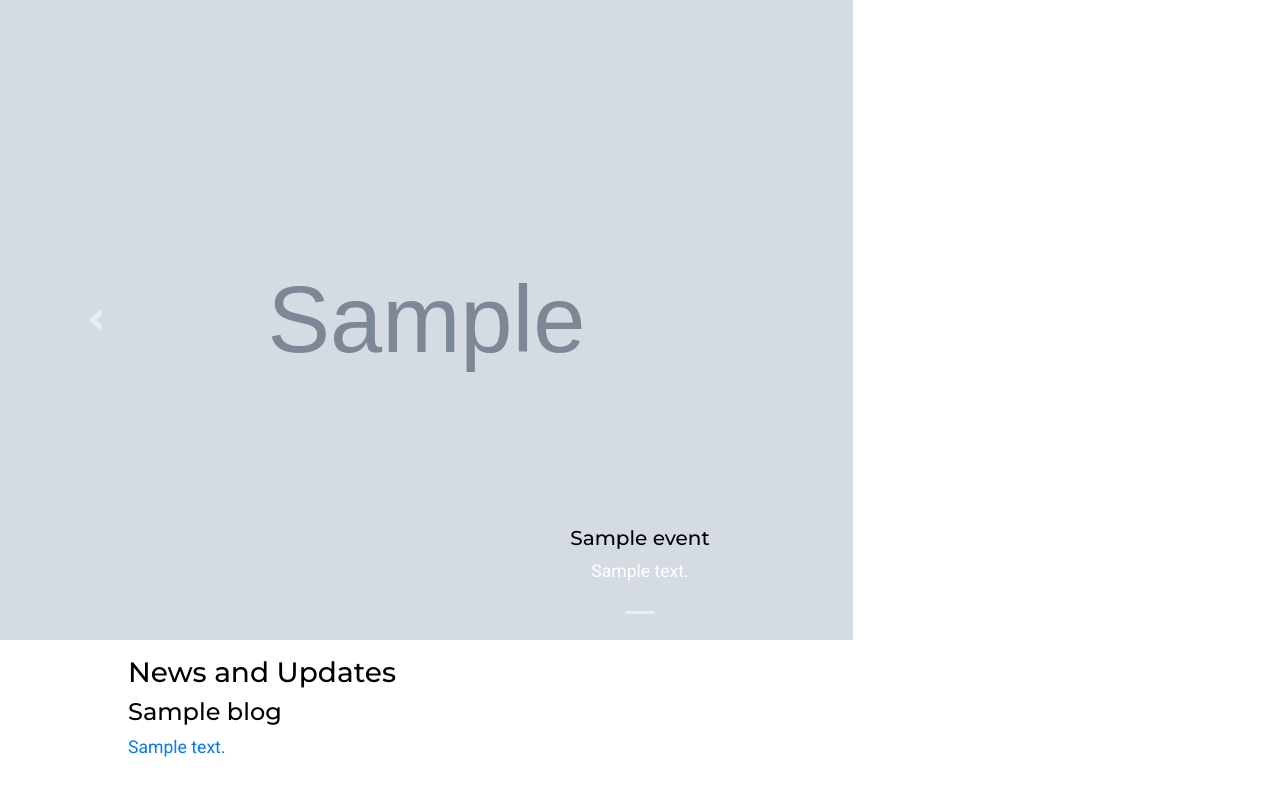
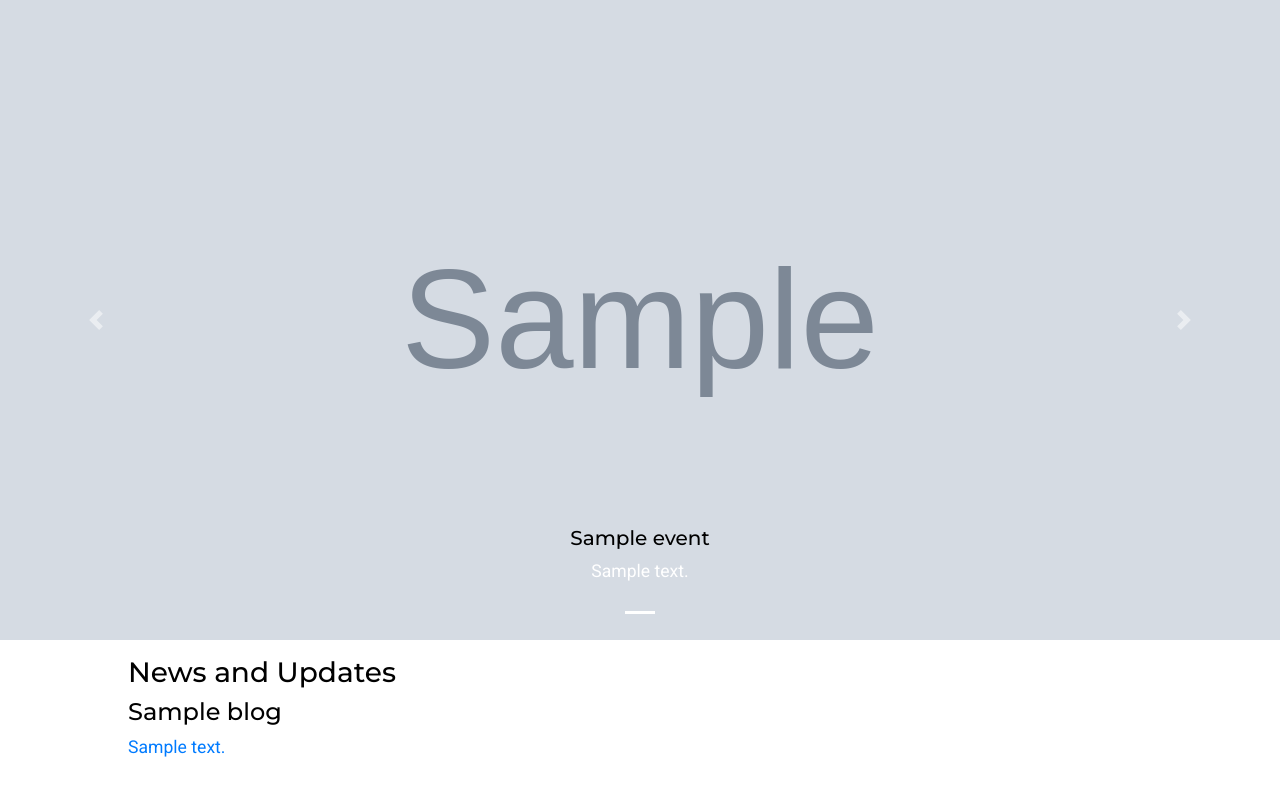
Before and after one commit to OZoneGuy/GEEKS-wesbite, a Django app: template django/home/templates/home/index.html in a window 1280 px wide. Shown: the part 66-859 px from the top of the page. Run offline with Django 3.2, Linux system fonts and the light colour scheme; tables that the repository leaves empty hold one stand-in row (values such as "Sample post"); the template is opened without the code that fills it: values that come from a table or form of the project are taken from there, most other values are stand-ins (such as "Sample title", 1, 10 or a date in 2020); grey boxes marked "Sample" are stand-in pictures; data that the repository does not hold is empty; some libraries are stand-ins or nearby versions.

Commit message:
fix - Fixed some template errors

```diff
--- a/django/events/templates/events/details.html
+++ b/django/events/templates/events/details.html
@@ -3,13 +3,14 @@
 
 {% block body %}
 
-<img src="{{ MEDIA_URL }} {{ event.banner.url }}" alt="event_banner">
+<img src="{{ event.banner.url }}" alt="event_banner">
 
+<h2>{{ event.title }}</h2>
 {% if perms.events.change_event %}
 <a href="{% url 'events:edit' event.id %}">Edit Event</a>
 {% endif %}
 
 <p>{{ event.start_time|date:"SHORT_DATETIME_FORMAT" }}</p>
-<h2>{{ event.desc }}</h2>
+<p>{{ event.long_desc }}</p>
 
 {% endblock %}
--- a/django/home/templates/home/index.html
+++ b/django/home/templates/home/index.html
@@ -12,15 +12,15 @@
 <div id="eventsCarousel" class="carousel slide" data-ride="carousel">
     <ol class="carousel-indicators">
         {% for i in events %}
-        <li data-target="#eventsCarousel" data-slide-to="{{ forloop.counter0 }}" {% if i == 0 %} class="active" {% endif %}></li>
+        <li data-target="#eventsCarousel" data-slide-to="{{ forloop.counter0 }}" {% if forloop.counter0 == 0 %} class="active" {% endif %}></li>
         {% empty %}
         <li data-target="#eventsCarousel" data-slide-to="0" class="active" ></li>
         {% endfor %}
     </ol>
     <div class="carousel-inner">
         {% for event in events %}
-        <div class="carousel-item active">
-            <a href="{% url 'event:details' event.id"><img class="d-block" src="{{ MEDIA_URL }}{{ event.banner }}" alt="{{ event.title }}"></a>
+        <div class="carousel-item {% if forloop.counter0 == 0 %} active {% endif %}">
+            <a href="{% url 'events:details' event.id %}"><img class="d-block w-100" src="{{ event.banner.url }}" alt="{{ event.title }}"></a>
             <div class="carousel-caption d-none d-md-block">
                 <h5>{{ event.title }}</h5>
                 <p>{{ event.short_desc }}</p>
```
